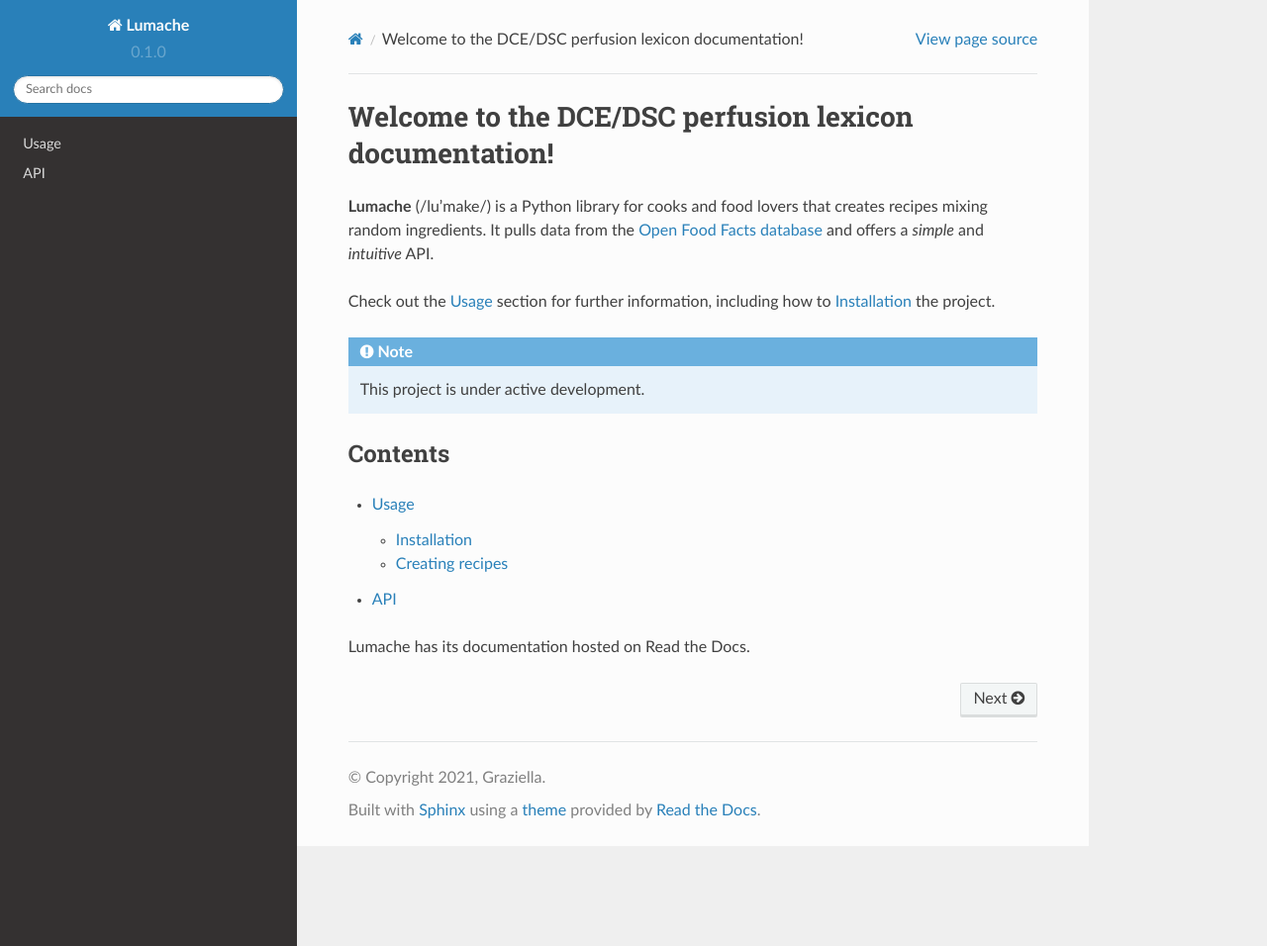
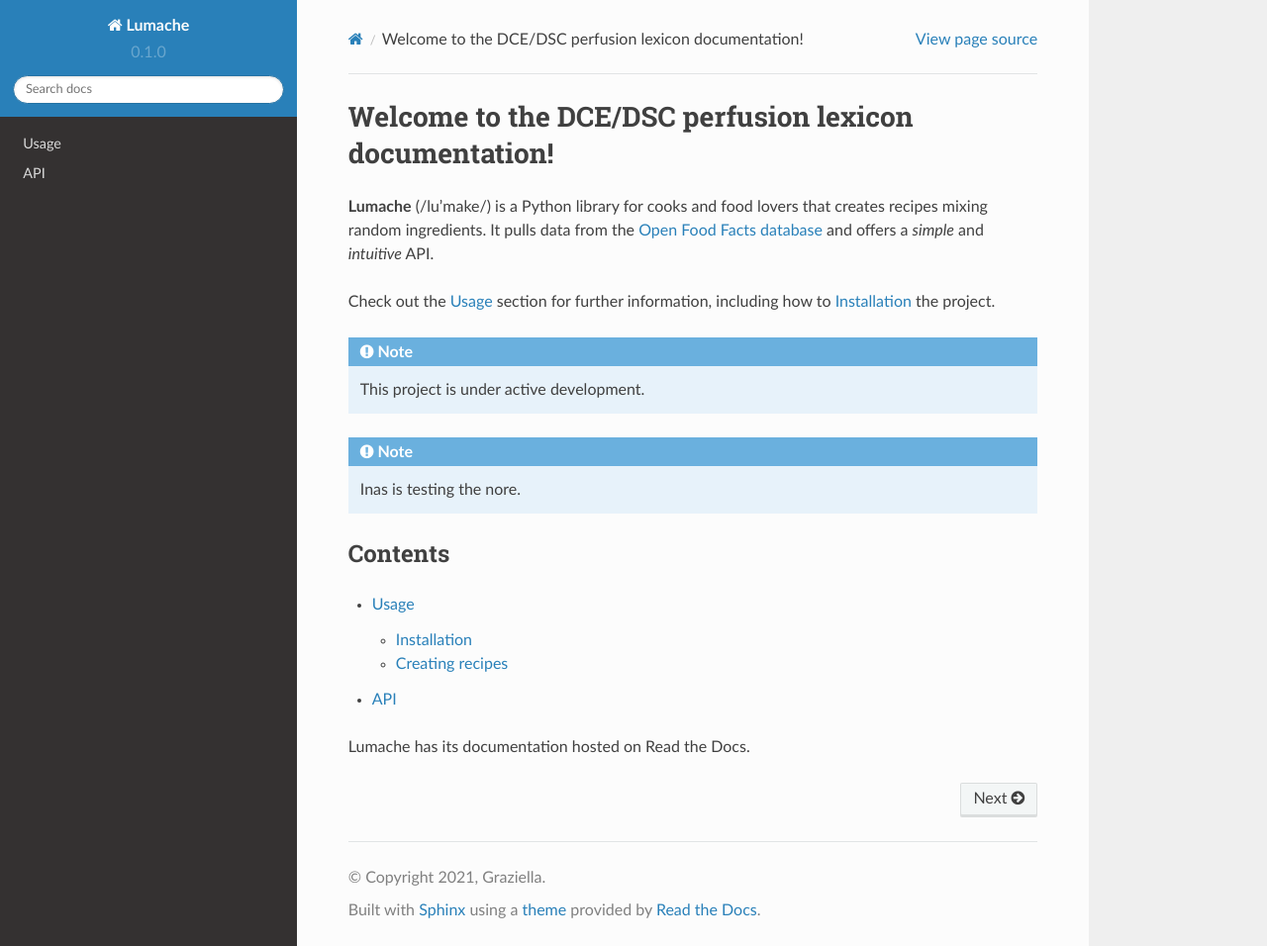
Before and after one commit to IKompan/IKompan.github.io, a Sphinx documentation site: the page built from docs/source/index.rst, in a window 1280 px wide and 956 px high. Shown: the whole window at 99% size. Built offline with Sphinx 7.4.7 and the Read the Docs theme 2.0.0, drawn with Linux system fonts in a browser that asks for light colours.

Commit message:
Update index.rst

```diff
--- a/docs/source/index.rst
+++ b/docs/source/index.rst
@@ -9,11 +9,15 @@
 Check out the :doc:`usage` section for further information, including
 how to :ref:`installation` the project.
 
+
+
+
 .. note::
 
    This project is under active development.
 
-
+..  note::
+   Inas is testing the nore.
 
 Contents
 --------
```
